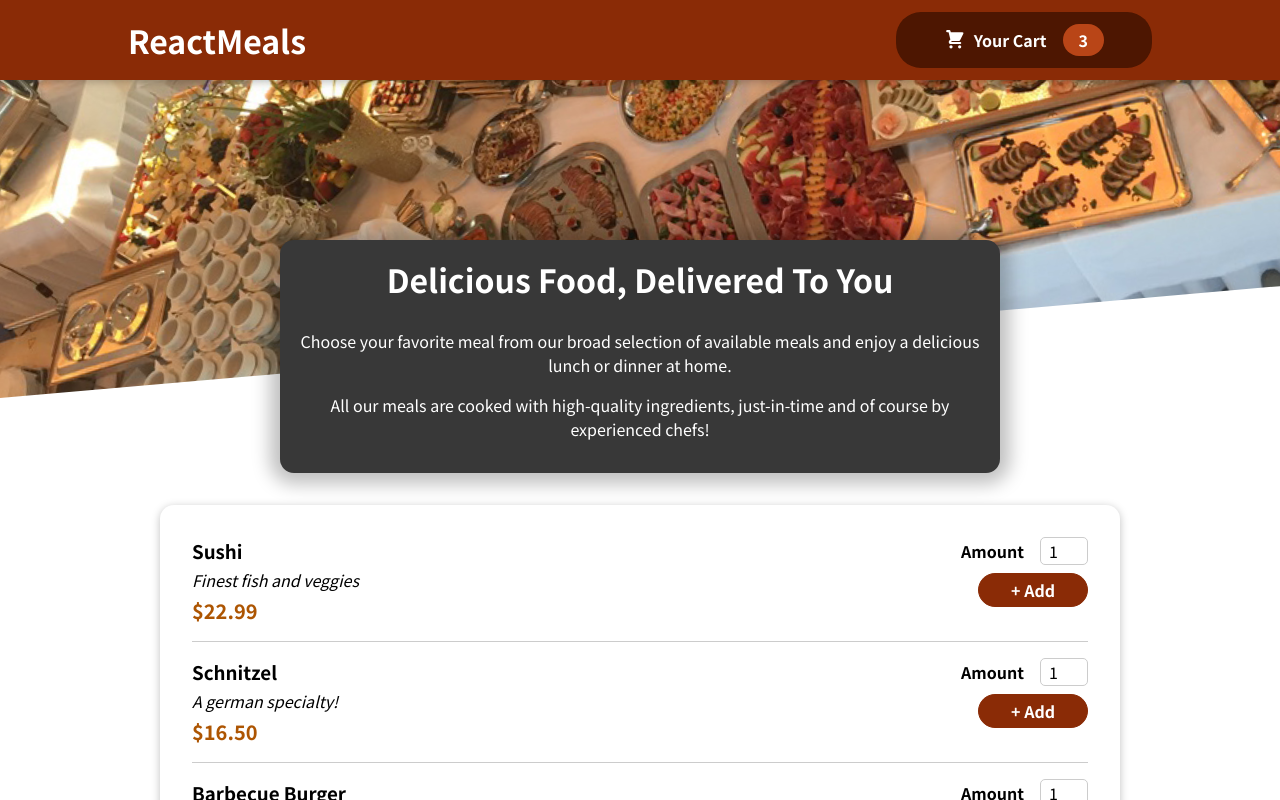
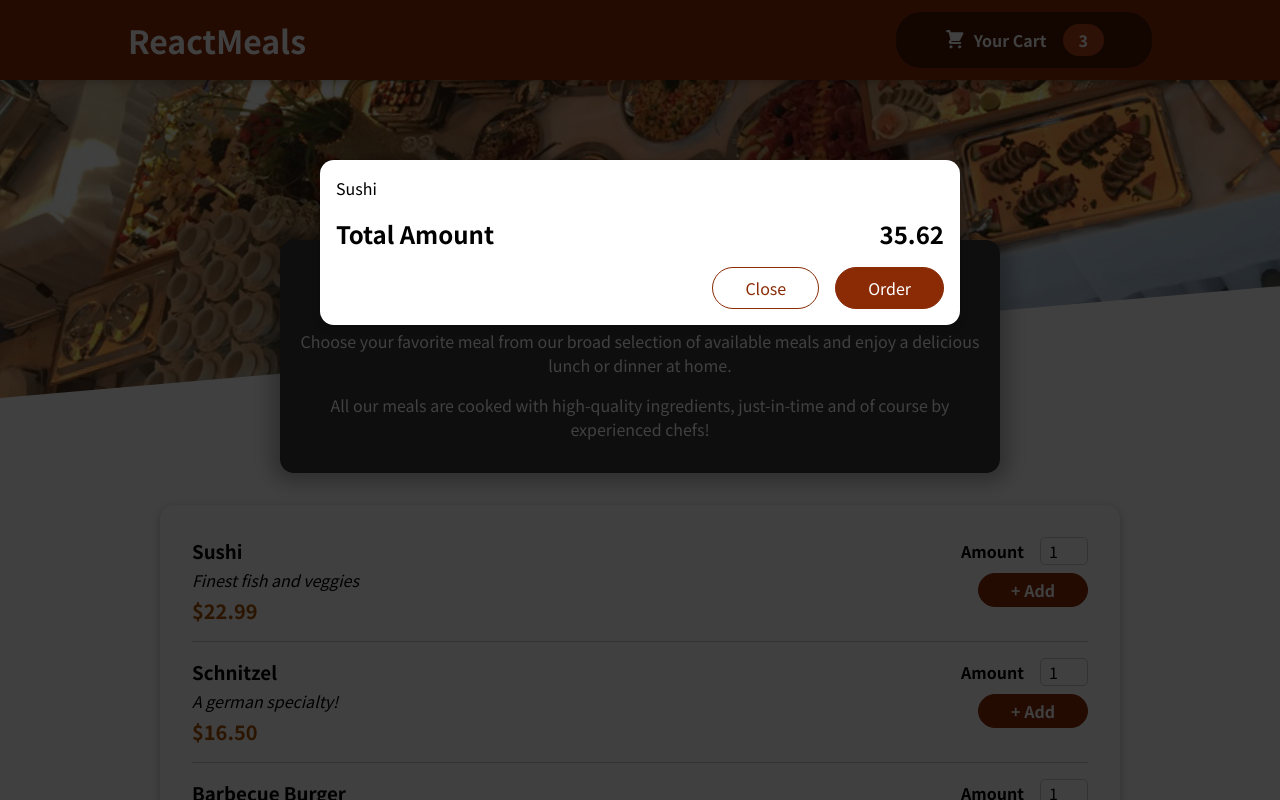
Before and after one commit to CyberManMatt/FoodOrderApp, a JavaScript app: page / in a window 1280 px wide. Shown: the top 800 px of the page. Built offline with nearby package versions, Linux system fonts and the light colour scheme.

Commit message:
Added Cart Modal
- Added overlays portal to index.html

- Added Modal.js

- Converted Cart.js to Modal

- Modified App.js to include Cart component

```diff
--- a/public/index.html
+++ b/public/index.html
@@ -27,6 +27,7 @@
 	<noscript>
 		You need to enable JavaScript to run this app.
 	</noscript>
+	<div id="overlays"></div><!-- Overlays Portal so that overlays don't appear in the App DOM -->
 	<div id="root"></div>
 	<!--
       This HTML file is a template.
--- a/src/App.js
+++ b/src/App.js
@@ -1,9 +1,11 @@
 import {Header} from "./components/Layout/Header";
 import {Meals} from "./components/Meals/Meals";
+import {Cart} from "./components/Cart/Cart";
 
 function App() {
     return (
         <>
+            <Cart />
             <Header/>
             <main>
                 <Meals/>
--- a/src/components/Cart/Cart.js
+++ b/src/components/Cart/Cart.js
@@ -1,10 +1,11 @@
 import classes from "./Cart.module.css"
+import {Modal} from "../UI/Modal";
 
 export function Cart(props) {
     const cartItems = <ul className={classes["cart-items"]}>{[{id: 'c1', name: 'Sushi', amount: 2, price: 12.99}].map(i => <li>{i.name}</li>)}</ul>
 
     return (
-        <div>
+        <Modal>
             {cartItems}
             <div className={classes.total}>
                 <span>Total Amount</span>
@@ -14,6 +15,5 @@
                 <button className={classes["button--alt"]}>Close</button>
                 <button className={classes.button}>Order</button>
             </div>
-        </div>
-    )
+        </Modal>)
 }
--- /dev/null
+++ b/src/components/UI/Modal.js
@@ -0,0 +1,25 @@
+import classes from "./Modal.module.css"
+import ReactDOM from "react-dom"
+
+const portal = document.getElementById("overlays")
+
+const Backdrop = (props) => {
+    return <div className={classes.backdrop} />
+}
+
+const ModalOverlay = (props) => {
+    return (
+        <div className={classes.modal}>
+            <div className={classes.content}>{props.children}</div>
+        </div>
+    )
+}
+
+export function Modal(props) {
+    return (
+        <>
+            {ReactDOM.createPortal(<Backdrop />, portal)}
+            {ReactDOM.createPortal(<ModalOverlay>{props.children}</ModalOverlay>, portal)}
+        </>
+    )
+}
--- /dev/null
+++ b/src/components/UI/Modal.module.css
@@ -0,0 +1,40 @@
+.backdrop {
+    position: fixed;
+    top: 0;
+    left: 0;
+    width: 100%;
+    height: 100vh;
+    z-index: 20;
+    background-color: rgba(0, 0, 0, 0.75);
+}
+
+.modal {
+    position: fixed;
+    top: 20vh;
+    left: 5%;
+    width: 90%;
+    background-color: white;
+    padding: 1rem;
+    border-radius: 14px;
+    box-shadow: 0 2px 8px rgba(0, 0, 0, 0.25);
+    z-index: 30;
+    animation: slide-down 300ms ease-out forwards;
+}
+
+@media (min-width: 768px) {
+    .modal {
+        width: 40rem;
+        left: calc(50% - 20rem);
+    }
+}
+
+@keyframes slide-down {
+    from {
+        opacity: 0;
+        transform: translateY(-3rem);
+    }
+    to {
+        opacity: 1;
+        transform: translateY(0);
+    }
+}
```
